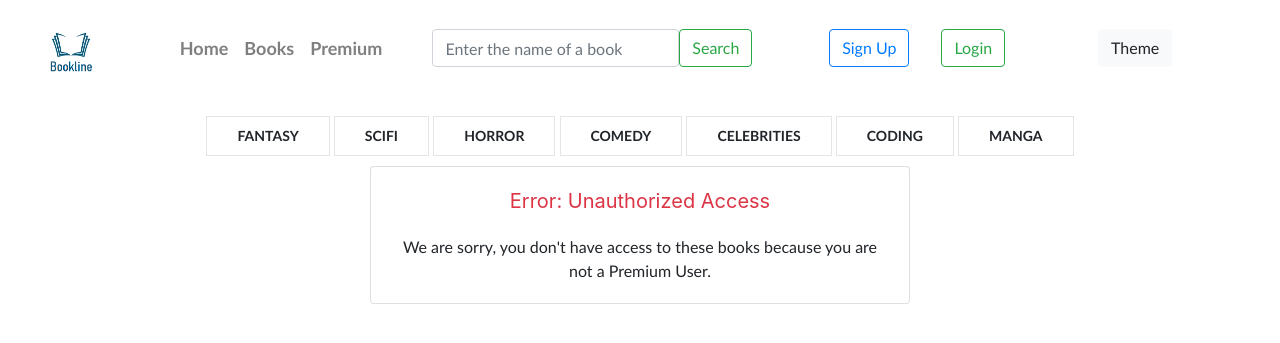
After one commit to LuisEladioSG/BooklineV2, a Django app: page /premium-error/ in a window 1280 px wide. The commit adds this page. Shown: the top 343 px of the page. Run offline with Django 4.2, Linux system fonts and the light colour scheme; data comes from the database, SQL or seed files in the repository; both versions use the stored data as it was after the commit; some libraries are stand-ins or nearby versions.

Commit message:
Premium books added

```diff
--- a/bookapp/models.py
+++ b/bookapp/models.py
@@ -1,4 +1,9 @@
 from django.db import models
+from django.contrib.auth.models import User
+
+class UserProfile(models.Model):
+    user = models.OneToOneField(User, on_delete=models.CASCADE)
+    premium = models.BooleanField(default=False)
 
 class Category(models.Model):
     name = models.CharField('Categories', max_length=50)
@@ -17,6 +22,7 @@ class Book(models.Model):
     recommended_books = models.BooleanField(default=False)
     fiction_books = models.BooleanField(default=False)
     business_books = models.BooleanField(default=False)
+    premium = models.BooleanField(default=False)
 
     def __str__(self):
         return self.title
--- a/bookapp/templates/book_detail.html
+++ b/bookapp/templates/book_detail.html
@@ -39,7 +39,6 @@
 <div class = 'container' style = 'width: 80%'>
     <div class = 'row'>
         <div class = 'col-12 col-sm-12 col-md-6 col-lg-4 col-xl-4'>
-
             <div id = 'imageContainer'>
                 <img src = '{{book.cover_image.url}}' class = 'bookCover'>
             </div>
--- /dev/null
+++ b/bookapp/templates/error.html
@@ -0,0 +1,20 @@
+{% extends 'base.html' %}
+
+{% block title %}
+    <title>BookLine | Error</title>
+{% endblock %}
+
+{% block content %}
+    <div class="container">
+        <div class="row justify-content-center">
+            <div class="col-md-6">
+                <div class="card text-center">
+                    <div class="card-body">
+                        <h4 class="card-title text-danger">Error: Unauthorized Access</h4>
+                        <p class="card-text">We are sorry, you don't have access to these books because you are not a Premium User.</p>
+                    </div>
+                </div>
+            </div>
+        </div>
+    </div>
+{% endblock %}
--- a/bookapp/urls.py
+++ b/bookapp/urls.py
@@ -5,9 +5,11 @@ urlpatterns = [
     path('', views.home, name = 'home'),
     path('register', views.register_page, name = 'register'),
     path('all_books', views.all_books, name = 'all_books'),
+    path('premium_books', views.premium_books, name = 'premium_books'),
     path('genre/<str:slug>', views.category_detail, name = 'category_detail'),
     path('pdf/<str:slug>', views.book_detail, name = 'book_detail'),
     path('searched_books', views.search_book, name = 'book_search'),
     path('login', views.login_page, name = 'login'),
-    path('logout', views.logout_user, name = 'logout')
+    path('logout', views.logout_user, name = 'logout'),
+    path('premium-error/', views.premium_error, name='premium_error'),
 ]
--- a/bookapp/views.py
+++ b/bookapp/views.py
@@ -1,21 +1,46 @@
-from django.shortcuts import render, redirect
-from .models import Book, Category
+from django.shortcuts import render, redirect, reverse
+from .models import Book, Category, UserProfile
 from  .forms import CreateUserForm
 from django.contrib import messages
 from django.contrib.auth import authenticate, login, logout
 from django.contrib.auth.decorators import login_required
+from django.http import HttpResponse
+
 
 def home(request):
-    recommended_books = Book.objects.filter(recommended_books = True)
-    fiction_books = Book.objects.filter(fiction_books = True)
-    business_books = Book.objects.filter(business_books = True)
-    return render(request, 'home.html', {'recommended_books': recommended_books,
-    'business_books': business_books, 'fiction_books': fiction_books
+    if request.user.is_authenticated:
+        if hasattr(request.user, 'userprofile') and request.user.userprofile.premium:
+            premium_books = Book.objects.filter(premium=True)
+        else:
+            premium_books = None
+    else:
+        premium_books = None
+
+    recommended_books = Book.objects.filter(recommended_books=True)
+    fiction_books = Book.objects.filter(fiction_books=True)
+    business_books = Book.objects.filter(business_books=True)
+
+    return render(request, 'home.html', {
+        'recommended_books': recommended_books,
+        'business_books': business_books,
+        'fiction_books': fiction_books,
+        'premium_books': premium_books
     })
 
+@login_required(login_url='login')
 def all_books(request):
-    books = Book.objects.all()
-    return render(request, 'all_books.html', {'books':books})
+    if request.user.userprofile.premium:
+        books = Book.objects.filter(premium=True)
+    else:
+        books = Book.objects.exclude(premium=True)
+    return render(request, 'all_books.html', {'books': books})
+
+
+@login_required(login_url='login')
+def premium_books(request):
+    books = Book.objects.filter(premium=True)
+    return render(request, 'all_books.html', {'books': books})
+
 
 def category_detail(request, slug):
     category = Category.objects.get(slug = slug)
@@ -23,24 +48,35 @@ def category_detail(request, slug):
 
 @login_required(login_url='login')
 def book_detail(request, slug):
-    book = Book.objects.get(slug = slug)
+    book = Book.objects.get(slug=slug)
     book_category = book.category.first()
-    similar_books = Book.objects.filter(category__name__startswith = book_category)
+
+    if book.premium and not request.user.userprofile.premium:
+        return redirect(reverse('premium_error'))
+
+    similar_books = Book.objects.filter(category__name__startswith=book_category)
     return render(request, 'book_detail.html', {'book': book, 'similar_books': similar_books})
 
+def premium_error(request):
+    return render(request, 'error.html')
+
+@login_required(login_url='login')
 def search_book(request):
-    searched_books = Book.objects.filter(title__icontains = request.POST.get('name_of_book'))
-    return render(request, 'search_book.html', {'searched_books':searched_books})
+    if request.user.userprofile.premium:
+        searched_books = Book.objects.filter(title__icontains=request.POST.get('name_of_book'), premium=True)
+    else:
+        searched_books = Book.objects.filter(title__icontains=request.POST.get('name_of_book'))
+    return render(request, 'search_book.html', {'searched_books': searched_books})
 
 def register_page(request):
     register_form = CreateUserForm()
     if request.method == 'POST':
         register_form = CreateUserForm(request.POST)
         if register_form.is_valid():
-            register_form.save()
+            user = register_form.save()  # Guarda el usuario registrado
+            UserProfile.objects.create(user=user, premium=False)  # Crea el perfil de usuario
             messages.info(request, "Account Created Successfully!")
             return redirect('login')
-
     return render(request, 'register.html', {'register_form': register_form})
 
 def login_page(request):
--- a/templates/base.html
+++ b/templates/base.html
@@ -68,6 +68,9 @@
           </li>
           <li class="nav-item">
             <a class="nav-link" href="{% url 'all_books' %}">Books</a>
+          </li>
+          <li class="nav-item">
+            <a class="nav-link" href="{% url 'premium_books'%}">Premium</a>
           </li>
 
         </ul>
```
Also changed, not shown: bookapp/admin.py (+11 -7 lines), bookapp/migrations/0004_userprofile.py (added), bookapp/migrations/0005_book_premium.py (added), db.sqlite3.
